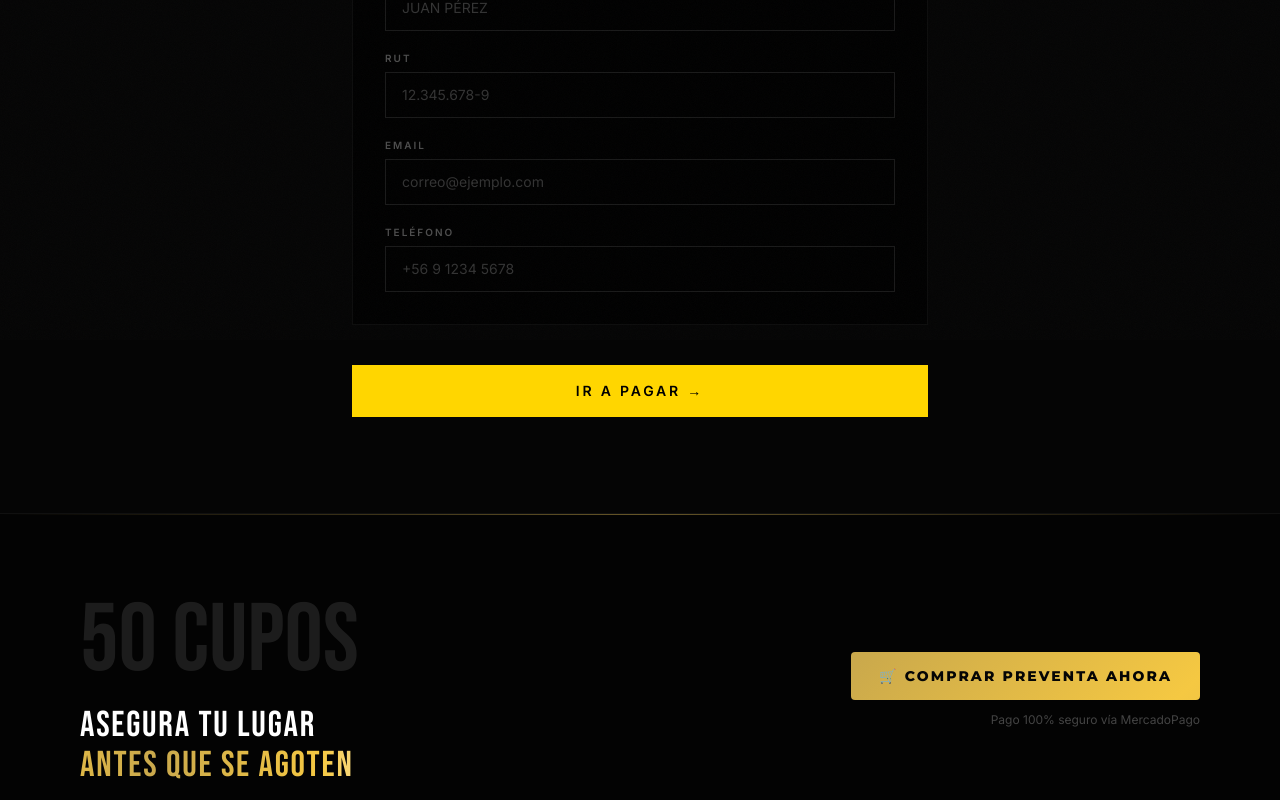
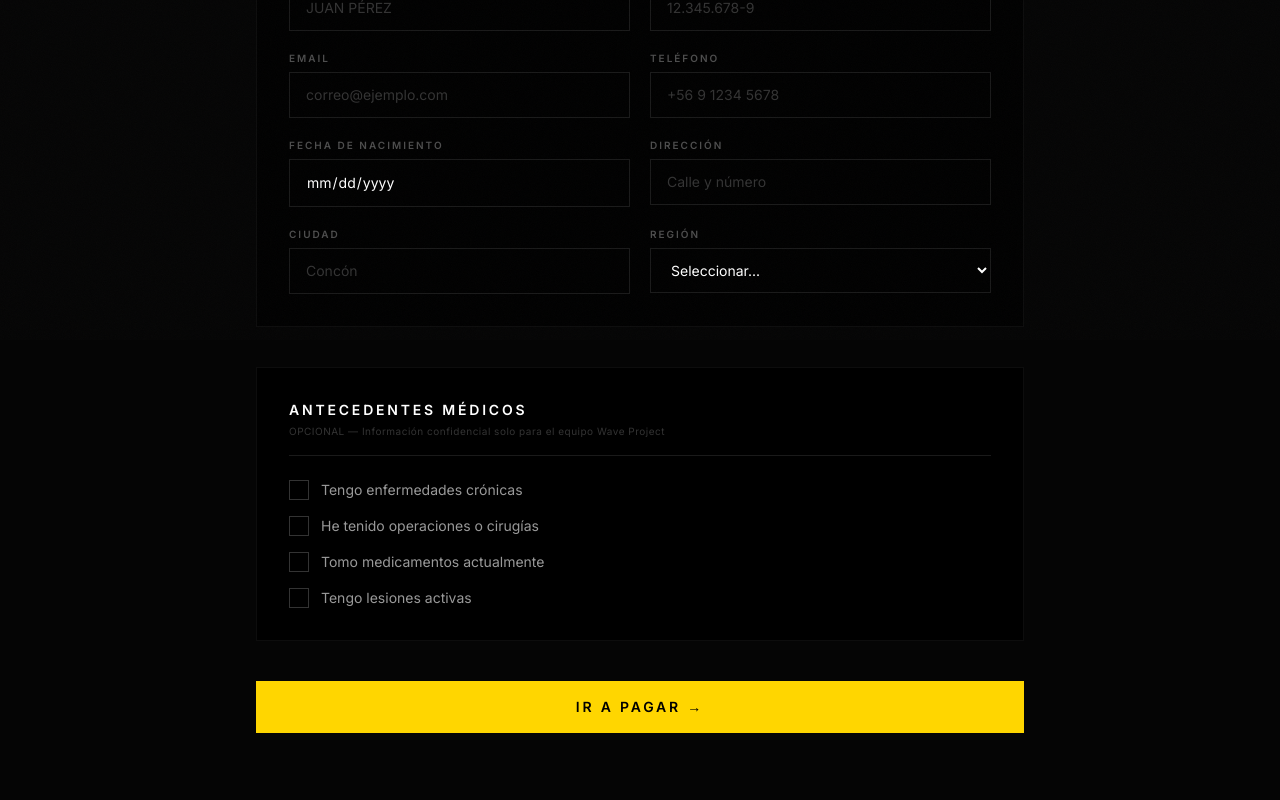
Before and after one commit to waveprojectchile-spec/WaveprojectChile, a Next.js app in the folder wave-gym/: page /checkout in a window 1280 px wide. Shown: the part 460-1260 px from the top of the page. Built offline with nearby package versions, Linux system fonts and the light colour scheme; a web font is replaced by a local one.

Commit message:
feat: formulario checkout completo + integracion mp

```diff
--- a/wave-gym/app/api/checkout/route.ts
+++ b/wave-gym/app/api/checkout/route.ts
@@ -1,27 +1,53 @@
 import { MercadoPagoConfig, Preference } from 'mercadopago'
 import { NextResponse } from 'next/server'
+import { getSupabaseAdmin } from '@/lib/supabase-admin'
 
 export async function POST(req: Request) {
   try {
     const body = await req.json()
-    const { plan, monto, titulo, nombre, rut, email, telefono } = body
+    const { plan, monto, titulo, nombre, rut, email, telefono, fecha_nacimiento, direccion, ciudad, region, enfermedades, operaciones, medicamentos, lesiones } = body
 
     if (!plan || !monto || !titulo || !nombre || !rut || !email || !telefono) {
       return NextResponse.json({ error: 'Faltan parámetros requeridos' }, { status: 400 })
     }
 
-    const externalReferenceData = JSON.stringify({ plan, monto, nombre, rut, email, telefono })
+    // 1. Crear el cliente en Supabase con estado_pago = 'pendiente'
+    const { data: nuevoCliente, error: dbError } = await getSupabaseAdmin()
+      .from('clientes')
+      .insert({
+        nombre,
+        rut,
+        email,
+        telefono,
+        plan,
+        monto,
+        fecha_nacimiento,
+        direccion,
+        ciudad,
+        region,
+        enfermedades,
+        operaciones,
+        medicamentos,
+        lesiones,
+        estado_pago: 'pendiente'
+      })
+      .select('id')
+      .single()
 
-    console.log('[CHECKOUT] Datos recibidos y enviados a MP:', {
-      plan, monto, titulo, email, external_reference: externalReferenceData
-    })
+    if (dbError || !nuevoCliente) {
+      console.error('[CHECKOUT DB ERROR]', dbError)
+      return NextResponse.json({ error: 'Error al registrar cliente temporal' }, { status: 500 })
+    }
 
+    console.log('[CHECKOUT] Cliente pendiente creado con ID:', nuevoCliente.id)
+
+    // 2. Crear la preferencia en MercadoPago
     const client = new MercadoPagoConfig({ accessToken: process.env.MP_ACCESS_TOKEN! })
     const preference = await new Preference(client).create({
       body: {
         items: [{ id: plan, title: `Wave Project Gym — Plan ${titulo}`, quantity: 1, unit_price: Number(monto), currency_id: 'CLP' }],
         payer: email ? { email, name: nombre } : undefined,
-        external_reference: externalReferenceData,
+        external_reference: nuevoCliente.id, // El ID de Supabase
         back_urls: {
           success: 'https://www.waveproject.cl/gracias',
           failure: 'https://www.waveproject.cl/planes',
--- a/wave-gym/app/api/notify/route.ts
+++ b/wave-gym/app/api/notify/route.ts
@@ -14,52 +14,86 @@ export async function POST(req: Request) {
     console.log('[WEBHOOK] Pago recibido:', payment.id, payment.status)
     if (payment.status !== 'approved') return new Response(null, { status: 200 })
 
-    const ref = JSON.parse(payment.external_reference || '{}')
-    const paymentIdStr = String(payment.id)
-
-    // 1. Idempotencia: Verificar si ya existe en clientes
-    const { data: existingCliente } = await getSupabaseAdmin()
-      .from('clientes')
-      .select('id')
-      .eq('payment_id', paymentIdStr)
-      .single()
-
-    console.log('[WEBHOOK] Cliente ya existía?', !!existingCliente)
-
-    if (existingCliente) {
-      console.log(`Webhook ignorado: Pago ${paymentIdStr} ya procesado.`)
+    const clientId = payment.external_reference;
+    if (!clientId) {
+      console.error('Webhook error: no external_reference')
       return new Response(null, { status: 200 })
     }
 
-    console.log('[WEBHOOK] Insertando nuevo cliente:', ref)
+    const paymentIdStr = String(payment.id)
 
-    await getSupabaseAdmin().from('clientes').insert({
-      nombre: ref.nombre,
-      rut: ref.rut,
-      email: ref.email,
-      telefono: ref.telefono,
-      plan: ref.plan,
-      monto: ref.monto || payment.transaction_amount,
-      payment_id: paymentIdStr,
-    })
+    // 1. Obtener cliente
+    const { data: cliente, error: getErr } = await getSupabaseAdmin()
+      .from('clientes')
+      .select('*')
+      .eq('id', clientId)
+      .single()
 
-    // Enviar email al admin
+    if (getErr || !cliente) {
+      console.error('[WEBHOOK] Cliente no encontrado:', clientId)
+      return new Response(null, { status: 200 })
+    }
+
+    if (cliente.estado_pago === 'aprobado' || cliente.payment_id === paymentIdStr) {
+      console.log(`Webhook ignorado: Pago ${paymentIdStr} ya procesado para cliente ${clientId}.`)
+      return new Response(null, { status: 200 })
+    }
+
+    // 2. Actualizar estado del cliente
+    console.log('[WEBHOOK] Aprobando cliente:', clientId)
+    await getSupabaseAdmin()
+      .from('clientes')
+      .update({
+        estado_pago: 'aprobado',
+        payment_id: paymentIdStr,
+        fecha_pago: new Date().toISOString()
+      })
+      .eq('id', clientId)
+
+    // 3. Descontar stock (sumar 1 a cupos_vendidos)
+    const { data: cupos } = await getSupabaseAdmin()
+      .from('cupos_config')
+      .select('id, cupos_vendidos')
+      .eq('activo', true)
+      .single()
+
+    if (cupos) {
+      await getSupabaseAdmin()
+        .from('cupos_config')
+        .update({ cupos_vendidos: (cupos.cupos_vendidos || 0) + 1 })
+        .eq('id', cupos.id)
+    }
+
+    // 4. Enviar email al admin con TODO el detalle
     try {
       await resend.emails.send({
         from: 'Wave Project Gym <onboarding@resend.dev>',
         to: ['waveprojectchile@gmail.com'],
-        subject: `Nueva venta preventa — ${ref.plan} — ${ref.nombre}`,
+        subject: `Nueva venta preventa — ${cliente.plan} — ${cliente.nombre}`,
         html: `
           <p>Nueva venta confirmada en Wave Project Gym</p>
           <br/>
-          <p><strong>Plan:</strong> ${ref.plan}</p>
-          <p><strong>Monto:</strong> $${ref.monto || payment.transaction_amount}</p>
-          <p><strong>Nombre:</strong> ${ref.nombre}</p>
-          <p><strong>RUT:</strong> ${ref.rut}</p>
-          <p><strong>Email:</strong> ${ref.email}</p>
-          <p><strong>Teléfono:</strong> ${ref.telefono}</p>
+          <h3>Detalles de la compra</h3>
+          <p><strong>Plan:</strong> ${cliente.plan}</p>
+          <p><strong>Monto:</strong> $${cliente.monto}</p>
           <p><strong>Fecha:</strong> ${new Date().toLocaleDateString('es-CL')} ${new Date().toLocaleTimeString('es-CL')}</p>
           <p><strong>ID Pago MercadoPago:</strong> ${paymentIdStr}</p>
+          <br/>
+          <h3>Datos Personales</h3>
+          <p><strong>Nombre:</strong> ${cliente.nombre}</p>
+          <p><strong>RUT:</strong> ${cliente.rut}</p>
+          <p><strong>Email:</strong> ${cliente.email}</p>
+          <p><strong>Teléfono:</strong> ${cliente.telefono}</p>
+          <p><strong>Fecha de Nacimiento:</strong> ${cliente.fecha_nacimiento || 'N/A'}</p>
+          <p><strong>Dirección:</strong> ${cliente.direccion || 'N/A'}</p>
+          <p><strong>Ciudad:</strong> ${cliente.ciudad || 'N/A'}</p>
+          <p><strong>Región:</strong> ${cliente.region || 'N/A'}</p>
+          <br/>
+          <h3>Antecedentes Médicos</h3>
+          <p><strong>Enfermedades crónicas:</strong> ${cliente.enfermedades || 'Ninguna'}</p>
+          <p><strong>Operaciones o cirugías:</strong> ${cliente.operaciones || 'Ninguna'}</p>
+          <p><strong>Medicamentos actuales:</strong> ${cliente.medicamentos || 'Ninguno'}</p>
+          <p><strong>Lesiones activas:</strong> ${cliente.lesiones || 'Ninguna'}</p>
         `
       })
       console.log('[WEBHOOK] Email enviado a waveprojectchile@gmail.com')
--- a/wave-gym/app/checkout/page.tsx
+++ b/wave-gym/app/checkout/page.tsx
@@ -2,7 +2,9 @@
 import { useState, useEffect } from 'react'
 import Navbar from '@/components/layout/Navbar'
 import Footer from '@/components/layout/Footer'
-import { motion } from 'framer-motion'
+import { motion, AnimatePresence } from 'framer-motion'
+
+const REGIONES = ['Arica y Parinacota','Tarapacá','Antofagasta','Atacama','Coquimbo','Valparaíso','Metropolitana','O\'Higgins','Maule','Ñuble','Biobío','La Araucanía','Los Ríos','Los Lagos','Aysén','Magallanes']
 
 const PLANES = [
   { id: 'mensual', nombre: 'MENSUAL', precio: 32990 },
@@ -32,14 +34,26 @@ export default function CheckoutPage() {
   const [isPending, setIsPending] = useState(false)
   const [planSeleccionado, setPlanSeleccionado] = useState<string>('')
 
+  const [fechaNacimiento, setFechaNacimiento] = useState('')
+  const [edad, setEdad] = useState<number | ''>('')
+  const [medicos, setMedicos] = useState({ enfermedades: false, operaciones: false, medicamentos: false, lesiones: false })
+
   useEffect(() => {
-    // Si viene con un plan en la URL (?plan=mensual) lo pre-seleccionamos
     const searchParams = new URLSearchParams(window.location.search);
     const plan = searchParams.get('plan');
     if (plan && PLANES.find(p => p.id === plan)) {
       setPlanSeleccionado(plan);
     }
   }, []);
+
+  useEffect(() => {
+    if (!fechaNacimiento) { setEdad(''); return }
+    const birth = new Date(fechaNacimiento)
+    const hoy = new Date()
+    let age = hoy.getFullYear() - birth.getFullYear()
+    if (hoy.getMonth() < birth.getMonth() || (hoy.getMonth() === birth.getMonth() && hoy.getDate() < birth.getDate())) age--
+    setEdad(age >= 0 ? age : '')
+  }, [fechaNacimiento])
 
   const onSubmit = async (e: React.FormEvent<HTMLFormElement>) => {
     e.preventDefault()
@@ -65,13 +79,21 @@ export default function CheckoutPage() {
 
     try {
       const payload = {
+        plan: planId,
+        monto: planInfo.precio,
+        titulo: planInfo.nombre,
         nombre: formData.get('nombre'),
         rut,
         email: formData.get('email'),
         telefono: formData.get('telefono'),
-        plan: planId,
-        titulo: planInfo.nombre,
-        monto: planInfo.precio
+        fecha_nacimiento: formData.get('fecha_nacimiento'),
+        direccion: formData.get('direccion'),
+        ciudad: formData.get('ciudad'),
+        region: formData.get('region'),
+        enfermedades: medicos.enfermedades ? formData.get('enfermedades') : '',
+        operaciones: medicos.operaciones ? formData.get('operaciones') : '',
+        medicamentos: medicos.medicamentos ? formData.get('medicamentos') : '',
+        lesiones: medicos.lesiones ? formData.get('lesiones') : '',
       };
 
       const res = await fetch('/api/checkout', {
@@ -102,7 +124,7 @@ export default function CheckoutPage() {
     <div className="bg-[#050505] min-h-screen flex flex-col">
       <Navbar />
       <main className="flex-1 px-4 pt-32 pb-24">
-        <motion.div initial={{ opacity: 0, y: 20 }} animate={{ opacity: 1, y: 0 }} transition={{ duration: 0.6 }} className="max-w-xl mx-auto">
+        <motion.div initial={{ opacity: 0, y: 20 }} animate={{ opacity: 1, y: 0 }} transition={{ duration: 0.6 }} className="max-w-3xl mx-auto">
           <div className="text-center mb-12">
             <h1 className="text-4xl font-black uppercase tracking-widest text-white mb-3">CHECKOUT</h1>
             <p className="text-white/30 text-xs tracking-widest uppercase">Completa tus datos para proceder al pago</p>
@@ -111,10 +133,11 @@ export default function CheckoutPage() {
           <form onSubmit={onSubmit} className="space-y-10">
             {error && <div className="bg-red-500/10 border border-red-500/20 text-red-400 p-4 text-xs font-bold tracking-widest uppercase text-center">{error}</div>}
 
+            {/* DATOS PERSONALES */}
             <div className="bg-black border border-white/5 p-8">
               <h2 className="text-sm font-black tracking-[0.2em] text-white uppercase border-b border-white/10 pb-4 mb-6">TUS DATOS</h2>
-              <div className="flex flex-col gap-5">
-                <div>
+              <div className="grid grid-cols-1 md:grid-cols-2 gap-5">
+                <div className="md:col-span-2">
                   <label className={labelClass}>PLAN SELECCIONADO</label>
                   <select name="plan" required className={inputClass} value={planSeleccionado} onChange={(e) => setPlanSeleccionado(e.target.value)}>
                     <option value="">Selecciona un plan...</option>
@@ -129,6 +152,54 @@ export default function CheckoutPage() {
                 </div>
                 <div><label className={labelClass}>EMAIL</label><input name="email" type="email" placeholder="correo@ejemplo.com" required className={inputClass} /></div>
                 <div><label className={labelClass}>TELÉFONO</label><input name="telefono" type="tel" placeholder="+56 9 1234 5678" required className={inputClass} /></div>
+
+                <div>
+                  <label className={labelClass}>FECHA DE NACIMIENTO {edad !== '' && <span className="text-[#FFD600] ml-2">{edad} años</span>}</label>
+                  <input name="fecha_nacimiento" type="date" required value={fechaNacimiento} onChange={e => setFechaNacimiento(e.target.value)} className={inputClass} />
+                </div>
+                <div><label className={labelClass}>DIRECCIÓN</label><input name="direccion" type="text" placeholder="Calle y número" required className={inputClass} /></div>
+                <div><label className={labelClass}>CIUDAD</label><input name="ciudad" type="text" placeholder="Concón" required className={inputClass} /></div>
+                <div>
+                  <label className={labelClass}>REGIÓN</label>
+                  <select name="region" required className={inputClass}>
+                    <option value="">Seleccionar...</option>
+                    {REGIONES.map(r => <option key={r} value={r}>{r}</option>)}
+                  </select>
+                </div>
+              </div>
+            </div>
+
+            {/* DATOS MÉDICOS */}
+            <div className="bg-black border border-white/5 p-8">
+              <div className="border-b border-white/10 pb-4 mb-6">
+                <h2 className="text-sm font-black tracking-[0.2em] text-white uppercase">ANTECEDENTES MÉDICOS</h2>
+                <p className="text-white/20 text-[10px] tracking-wider mt-1">OPCIONAL — Información confidencial solo para el equipo Wave Project</p>
+              </div>
+              <div className="space-y-4">
+                {([
+                  { key: 'enfermedades', label: 'Tengo enfermedades crónicas', placeholder: 'Describe tus enfermedades...' },
+                  { key: 'operaciones', label: 'He tenido operaciones o cirugías', placeholder: 'Describe tus operaciones...' },
+                  { key: 'medicamentos', label: 'Tomo medicamentos actualmente', placeholder: '¿Cuáles medicamentos?' },
+                  { key: 'lesiones', label: 'Tengo lesiones activas', placeholder: 'Describe tus lesiones...' },
+                ] as const).map(({ key, label, placeholder }) => (
+                  <div key={key}>
+                    <label className="flex items-center gap-3 cursor-pointer group">
+                      <div className={`w-5 h-5 border flex items-center justify-center flex-shrink-0 transition-all ${medicos[key] ? 'bg-[#FFD600] border-[#FFD600]' : 'bg-black border-white/20 hover:border-[#FFD600]/50'}`}
+                        onClick={() => setMedicos(m => ({ ...m, [key]: !m[key] }))}>
+                        {medicos[key] && <span className="text-black text-xs font-black">✓</span>}
+                      </div>
+                      <span className="text-sm text-white/60 group-hover:text-white/80 transition-colors">{label}</span>
+                    </label>
+                    <AnimatePresence>
+                      {medicos[key] && (
+                        <motion.div initial={{ height: 0, opacity: 0 }} animate={{ height: 'auto', opacity: 1 }} exit={{ height: 0, opacity: 0 }} transition={{ duration: 0.2 }} className="overflow-hidden">
+                          <textarea name={key} placeholder={placeholder} rows={3}
+                            className="w-full mt-3 ml-8 bg-black border border-white/10 px-4 py-3 text-sm text-white placeholder-white/20 outline-none focus:border-[#FFD600]/50 resize-none" />
+                        </motion.div>
+                      )}
+                    </AnimatePresence>
+                  </div>
+                ))}
               </div>
             </div>
 
--- a/wave-gym/app/dashboard/page.tsx
+++ b/wave-gym/app/dashboard/page.tsx
@@ -25,6 +25,7 @@ export default async function DashboardPage() {
     getSupabaseAdmin()
       .from('clientes')
       .select('*')
+      .eq('estado_pago', 'aprobado')
       .order('fecha_pago', { ascending: false }),
     getSupabaseAdmin()
       .from('ventas')
```
